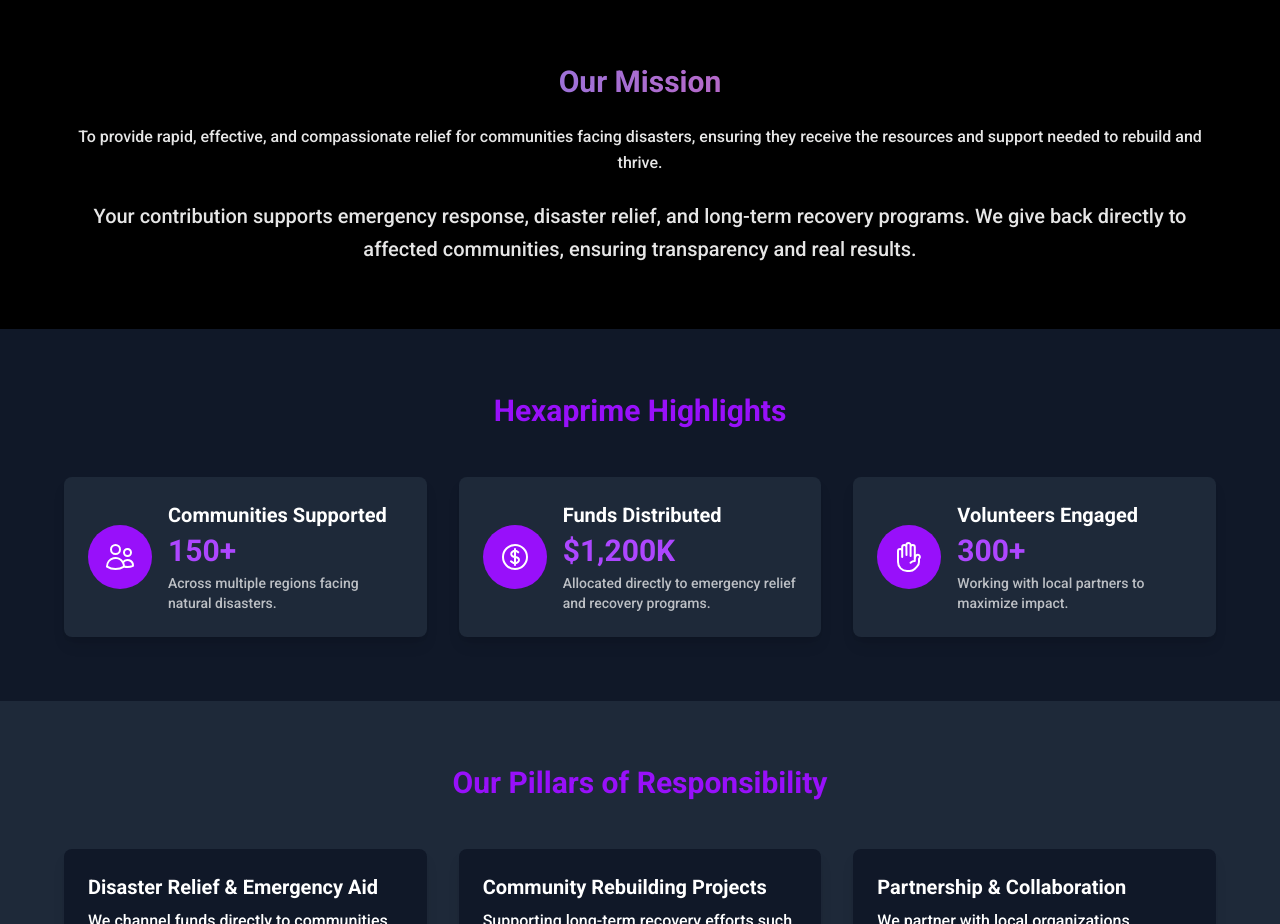
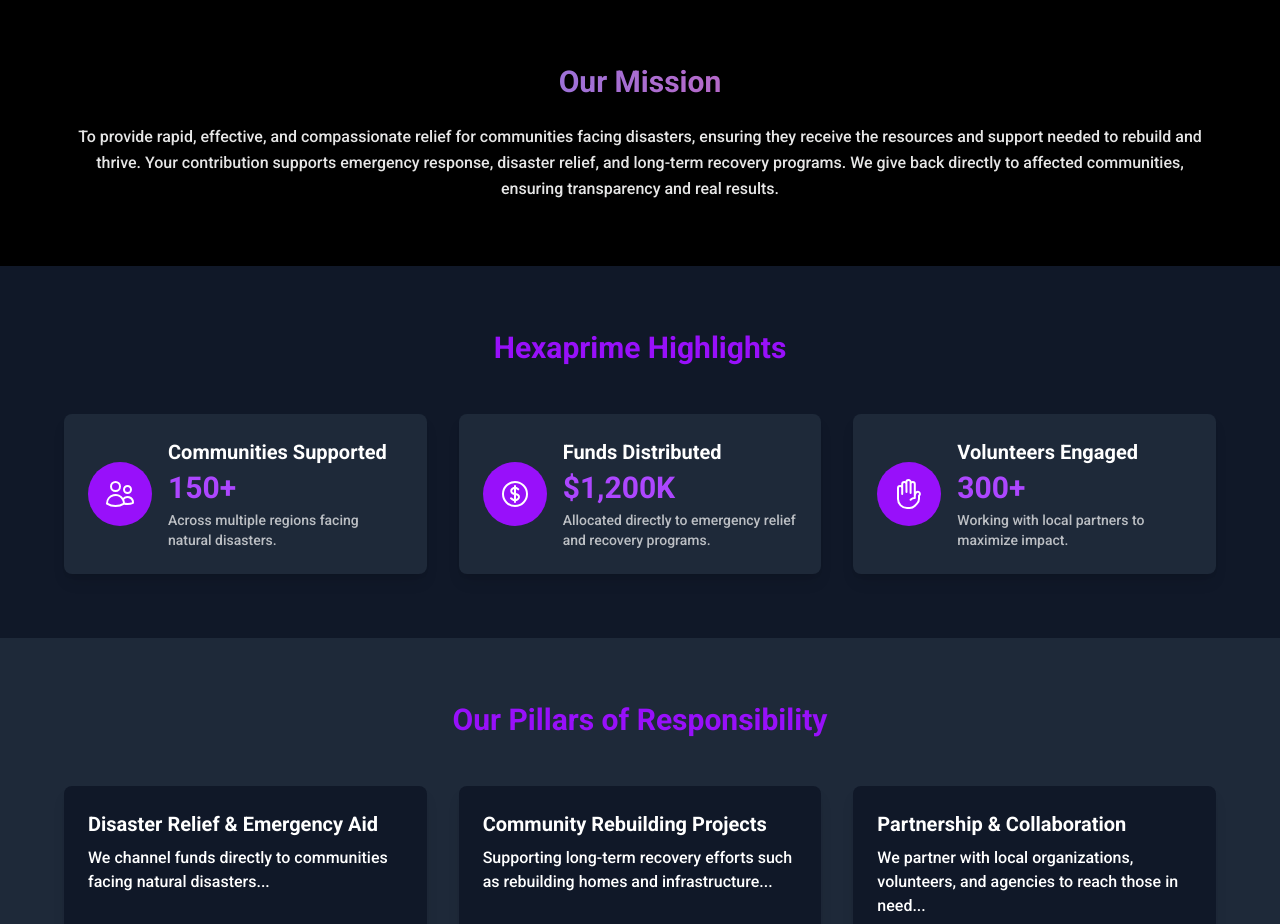
Before and after one commit to NETAD-MIKHAIL/hexaprime-portal, a Next.js app: page / in a window 1280 px wide. Shown: the part 800-1724 px from the top of the page. Built offline with nearby package versions, Linux system fonts and the light colour scheme.

Commit message:
Update page.tsx

```diff
--- a/app/page.tsx
+++ b/app/page.tsx
@@ -142,10 +142,7 @@
       <section className="items-center text-center py-16 px-4 md:px-16 bg-black text-white">
         <h2 className="text-center text-3xl font-bold mb-6 bg-gradient-to-r from-blue-500 to-pink-500 bg-clip-text text-transparent">Our Mission</h2>
         <p className="mt-6 text-white/90 leading-relaxed">
-          To provide rapid, effective, and compassionate relief for communities facing disasters, ensuring they receive the resources and support needed to rebuild and thrive.
-        </p>
-        <p className="mt-6 text-white/90 text-base sm:text-lg md:text-xl leading-relaxed">
-          Your contribution supports emergency response, disaster relief, and long-term recovery programs. We give back directly to affected communities, ensuring transparency and real results.
+          To provide rapid, effective, and compassionate relief for communities facing disasters, ensuring they receive the resources and support needed to rebuild and thrive. Your contribution supports emergency response, disaster relief, and long-term recovery programs. We give back directly to affected communities, ensuring transparency and real results.
         </p>
       </section>
 
```
